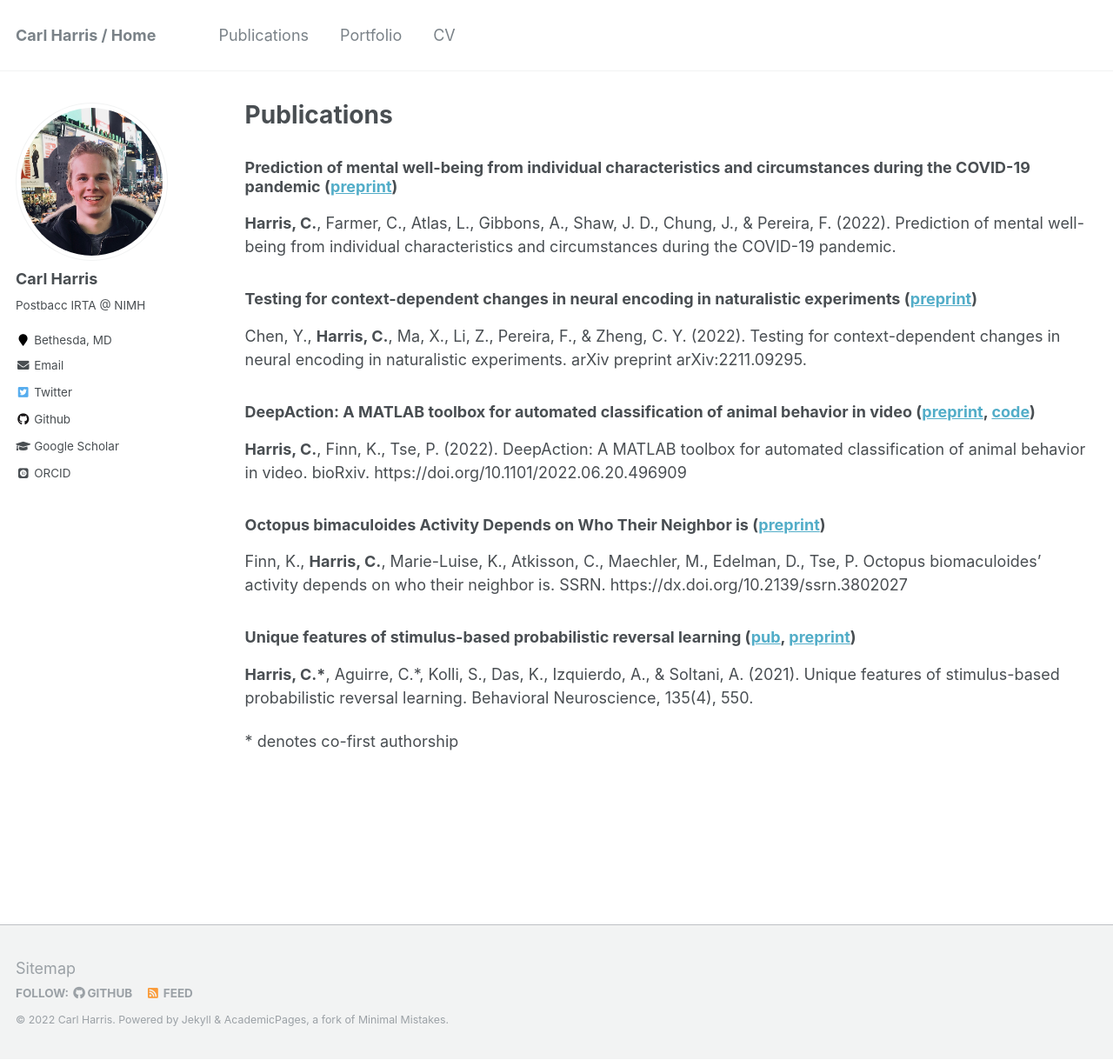
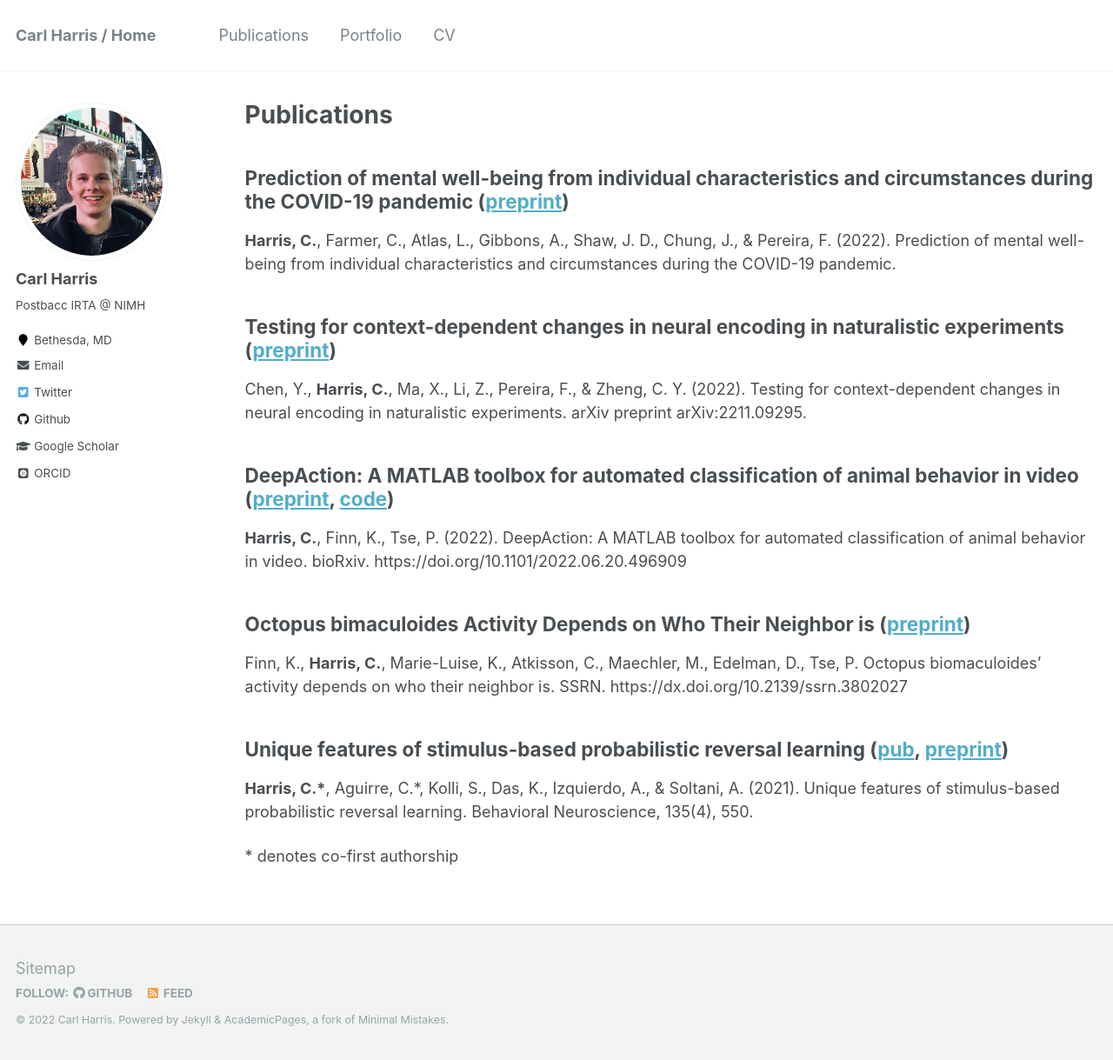
Before and after one commit to carlwharris/carlwharris.github.io, a Jekyll site: the page built from _pages/publications.md, in a window 1280 px wide and 1219 px high. Shown: the whole window at 87% size. Built offline with Jekyll 4.4.1, drawn with Linux system fonts in a browser that asks for light colours; some web fonts are replaced.

```diff
--- a/_pages/publications.md
+++ b/_pages/publications.md
@@ -12,24 +12,24 @@ author_profile: true
 {% include base_path %}
 
 
-### Prediction of mental well-being from individual characteristics and circumstances during the COVID-19 pandemic ([preprint](https://psyarxiv.com/7enqw/))
+## Prediction of mental well-being from individual characteristics and circumstances during the COVID-19 pandemic ([preprint](https://psyarxiv.com/7enqw/))
 
 **Harris, C.**, Farmer, C., Atlas, L., Gibbons, A., Shaw, J. D., Chung, J., & Pereira, F. (2022). Prediction of mental well-being from individual characteristics and circumstances during the COVID-19 pandemic.
 
-### Testing for context-dependent changes in neural encoding in naturalistic experiments ([preprint](https://arxiv.org/abs/2211.09295))
+## Testing for context-dependent changes in neural encoding in naturalistic experiments ([preprint](https://arxiv.org/abs/2211.09295))
 
 Chen, Y., **Harris, C.**, Ma, X., Li, Z., Pereira, F., & Zheng, C. Y. (2022). Testing for context-dependent changes in neural encoding in naturalistic experiments. arXiv preprint arXiv:2211.09295.
 
-### DeepAction: A MATLAB toolbox for automated classification of animal behavior in video ([preprint](https://www.biorxiv.org/content/10.1101/2022.06.20.496909v1), [code](https://github.com/carlwharris/DeepAction))
+## DeepAction: A MATLAB toolbox for automated classification of animal behavior in video ([preprint](https://www.biorxiv.org/content/10.1101/2022.06.20.496909v1), [code](https://github.com/carlwharris/DeepAction))
 
 **Harris, C.**, Finn, K., Tse, P. (2022). DeepAction: A MATLAB toolbox for automated classification of animal behavior in video. bioRxiv. https://doi.org/10.1101/2022.06.20.496909
 
-### Octopus bimaculoides Activity Depends on Who Their Neighbor is ([preprint](https://papers.ssrn.com/sol3/papers.cfm?abstract_id=3802027))
+## Octopus bimaculoides Activity Depends on Who Their Neighbor is ([preprint](https://papers.ssrn.com/sol3/papers.cfm?abstract_id=3802027))
 
 Finn, K., **Harris, C.**, Marie-Luise, K., Atkisson, C., Maechler, M., Edelman, D., Tse, P. Octopus biomaculoides’ activity depends on who their neighbor is. SSRN. https://dx.doi.org/10.2139/ssrn.3802027
 
 
-### Unique features of stimulus-based probabilistic reversal learning ([pub](https://psycnet.apa.org/record/2021-79780-002), [preprint](https://www.biorxiv.org/content/10.1101/2020.09.24.310771v2))
+## Unique features of stimulus-based probabilistic reversal learning ([pub](https://psycnet.apa.org/record/2021-79780-002), [preprint](https://www.biorxiv.org/content/10.1101/2020.09.24.310771v2))
 
 **Harris, C.\***, Aguirre, C.\*, Kolli, S., Das, K., Izquierdo, A., & Soltani, A. (2021). Unique features of stimulus-based probabilistic reversal learning. Behavioral Neuroscience, 135(4), 550.
 
```
